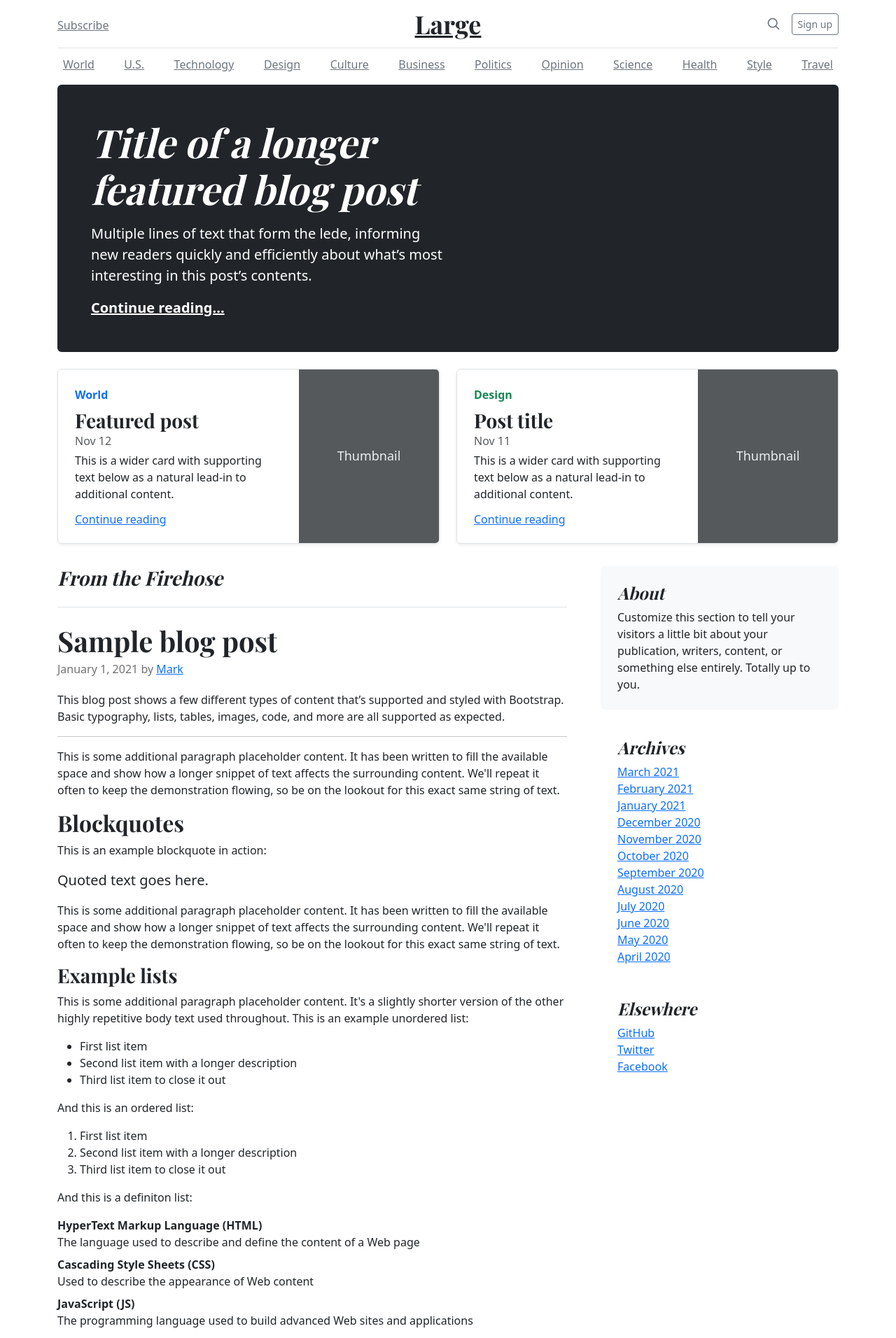
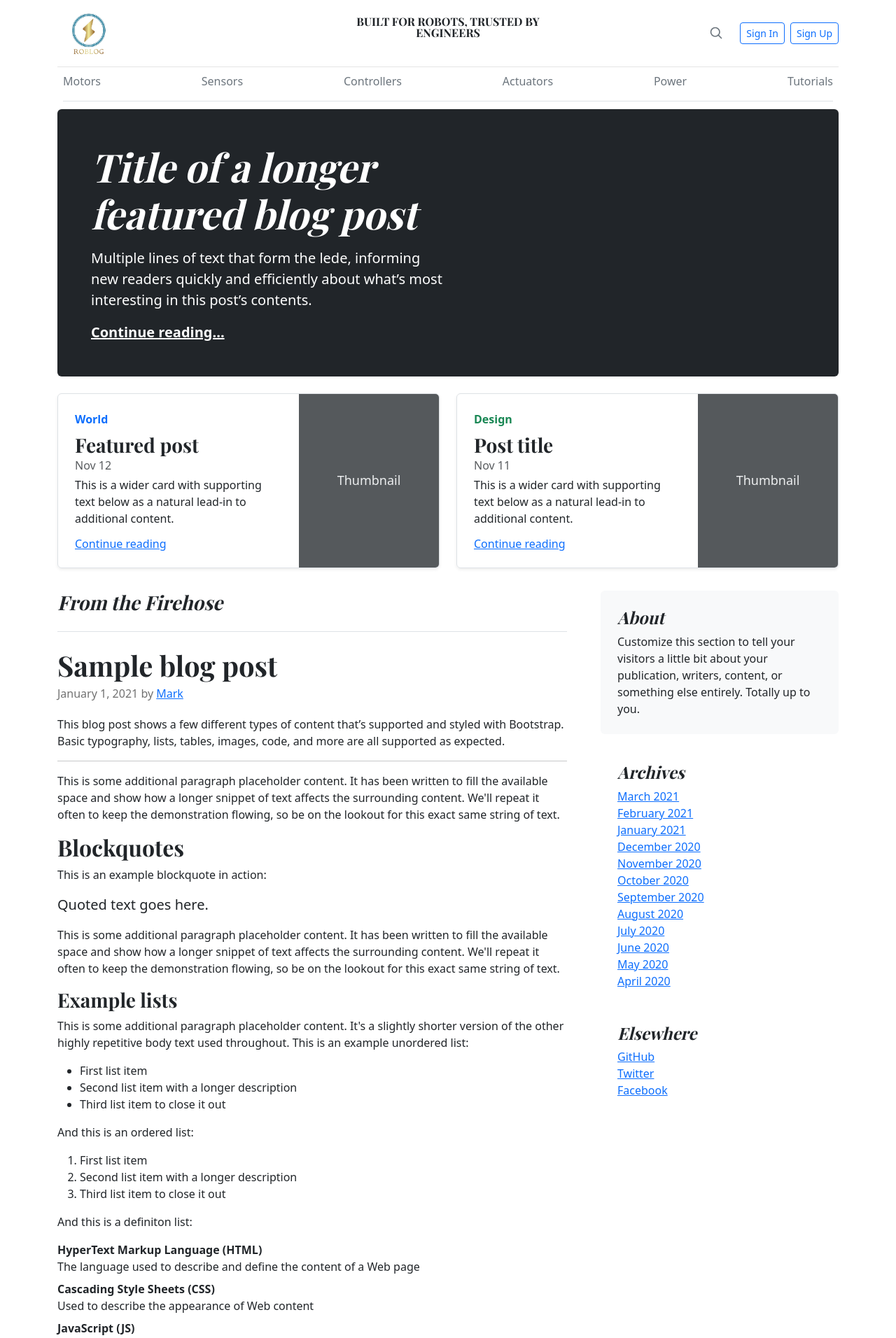
Before and after one commit to mdmohidulislammi/Learning, a Django app: page / in a window 1280 px wide. Shown: the top 1912 px of the page at 70% size. Run offline with Django 5.2, Linux system fonts and the light colour scheme.

Commit message:
Updated home_page.html

```diff
--- a/Django Framework/Milestone 1/Blog Post/templates/home_page.html
+++ b/Django Framework/Milestone 1/Blog Post/templates/home_page.html
@@ -41,38 +41,34 @@
   <body>
 
 <div class="container">
-  <header class="blog-header py-3">
+  <header class="blog-header py-2">
     <div class="row flex-nowrap justify-content-between align-items-center">
-      <div class="col-4 pt-1">
-        <a class="link-secondary" href="#">Subscribe</a>
+      <div class="col-4 pt-1 ">
+         <img src="{% static 'photos/logo_org.png' %}" class="w-25" alt="Logo">
       </div>
-      <div class="col-4 text-center">
-        <a class="blog-header-logo text-dark" href="#">Large</a>
+      <div class="col-4 text-center ">
+       <p class="blog-header-logo text-dark fs-6 fs-md-3 transition-slogan">BUILT FOR ROBOTS, TRUSTED BY ENGINEERS</p>
       </div>
-      <div class="col-4 d-flex justify-content-end align-items-center">
+      <div class="col-4 d-flex justify-content-end align-items-center gap-2">
         <a class="link-secondary" href="#" aria-label="Search">
           <svg xmlns="http://www.w3.org/2000/svg" width="20" height="20" fill="none" stroke="currentColor" stroke-linecap="round" stroke-linejoin="round" stroke-width="2" class="mx-3" role="img" viewBox="0 0 24 24"><title>Search</title><circle cx="10.5" cy="10.5" r="7.5"/><path d="M21 21l-5.2-5.2"/></svg>
         </a>
-        <a class="btn btn-sm btn-outline-secondary" href="#">Sign up</a>
+        <a class="btn btn-sm btn-outline-primary" href="#">  Sign In</a>
+        <a class="btn btn-sm btn-outline-primary" href="#">  Sign Up</a>
       </div>
     </div>
   </header>
 
-  <div class="nav-scroller py-1 mb-2">
-    <nav class="nav d-flex justify-content-between">
-      <a class="p-2 link-secondary" href="#">World</a>
-      <a class="p-2 link-secondary" href="#">U.S.</a>
-      <a class="p-2 link-secondary" href="#">Technology</a>
-      <a class="p-2 link-secondary" href="#">Design</a>
-      <a class="p-2 link-secondary" href="#">Culture</a>
-      <a class="p-2 link-secondary" href="#">Business</a>
-      <a class="p-2 link-secondary" href="#">Politics</a>
-      <a class="p-2 link-secondary" href="#">Opinion</a>
-      <a class="p-2 link-secondary" href="#">Science</a>
-      <a class="p-2 link-secondary" href="#">Health</a>
-      <a class="p-2 link-secondary" href="#">Style</a>
-      <a class="p-2 link-secondary" href="#">Travel</a>
-    </nav>
+  <div class="nav-scroller  m-2">
+    <!-- NAV -->
+  <nav class="nav justify-content-between border-top border-bottom mb-4">
+    <a class="link-secondary link-offset-2 link-underline-opacity-0 link-underline-opacity-100-hover link-secondary" href="#">Motors</a>
+    <a class="link-secondary link-offset-2 link-underline-opacity-0 link-underline-opacity-100-hover link-secondary" href="#">Sensors</a>
+    <a class="link-secondary link-offset-2 link-underline-opacity-0 link-underline-opacity-100-hover link-secondary" href="#">Controllers</a>
+    <a class="link-secondary link-offset-2 link-underline-opacity-0 link-underline-opacity-100-hover link-secondary" href="#">Actuators</a>
+    <a class="link-secondary link-offset-2 link-underline-opacity-0 link-underline-opacity-100-hover link-secondary" href="#">Power</a>
+    <a class="link-secondary link-offset-2 link-underline-opacity-0 link-underline-opacity-100-hover link-secondary" href="#">Tutorials</a>
+  </nav>
   </div>
 </div>
 
@@ -187,10 +183,10 @@
           <p>Longer quote goes here, maybe with some <strong>emphasized text</strong> in the middle of it.</p>
         </blockquote>
         <p>This is some additional paragraph placeholder content. It has been written to fill the available space and show how a longer snippet of text affects the surrounding content. We'll repeat it often to keep the demonstration flowing, so be on the lookout for this exact same string of text.</p>
-
+       <a href="#" class="btn btn-sm btn-secondary">Back to top ↑</a>
       </article>
 
-      <article class="blog-post">
+      {% comment %} <article class="blog-post">
         <h2 class="blog-post-title">New feature</h2>
         <p class="blog-post-meta">December 14, 2020 by <a href="#">Chris</a></p>
 
@@ -201,12 +197,12 @@
           <li>Third list item to close it out</li>
         </ul>
         <p>This is some additional paragraph placeholder content. It's a slightly shorter version of the other highly repetitive body text used throughout.</p>
-      </article>
+      </article> {% endcomment %}
 
-      <nav class="blog-pagination" aria-label="Pagination">
+      {% comment %} <nav class="blog-pagination" aria-label="Pagination">
         <a class="btn btn-outline-primary" href="#">Older</a>
         <a class="btn btn-outline-secondary disabled" href="#" tabindex="-1" aria-disabled="true">Newer</a>
-      </nav>
+      </nav> {% endcomment %}
 
     </div>
 
@@ -249,11 +245,10 @@
 
 </main>
 
-<footer class="blog-footer">
+<footer class="text-center py-4 mt-5 border-top">
 
-  <p>
-    <a href="#">Back to top</a>
-  </p>
+  <p class="mb-1">© 2025 RoBlog</p>
+
 </footer>
 
 
```
Also changed, not shown: Django Framework/Milestone 1/Blog Post/static/css/blog.css (+8 -0 lines), Django Framework/Milestone 1/Blog Post/static/photos/logo_org.png (added).
